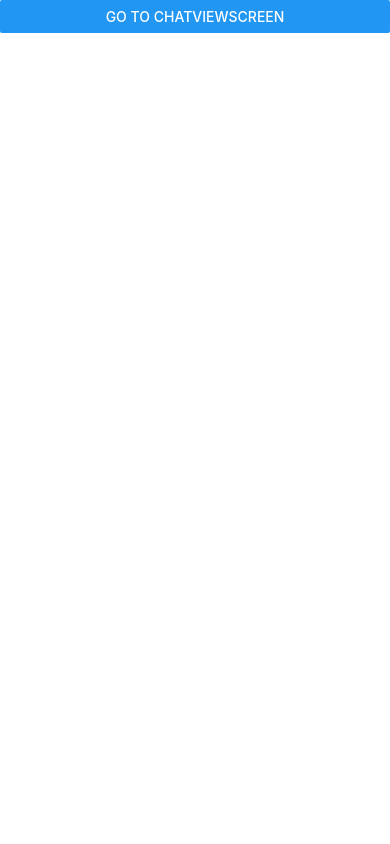
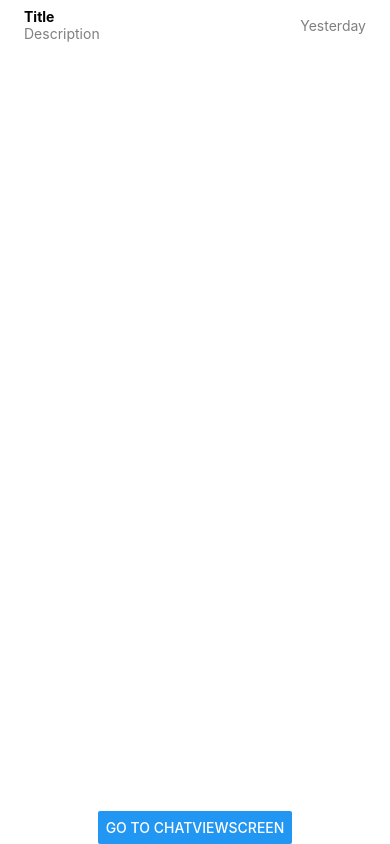
Before and after one commit to vnovick/whatsapp_workshop_2020, a React Native app: screen / in a window 390 px wide. Built offline with nearby package versions, Linux system fonts and the light colour scheme.

Commit message:
adding layout

```diff
--- a/App.js
+++ b/App.js
@@ -7,7 +7,13 @@
  */
 
 import React, {useState} from 'react';
-import {SafeAreaView, StyleSheet, Button, StatusBar} from 'react-native';
+import {
+  SafeAreaView,
+  StyleSheet,
+  Button,
+  StatusBar,
+  Platform,
+} from 'react-native';
 
 import ConvesationsScreen from './src/screens/Conversations';
 import ChatViewScreen from './src/screens/ChatViewScreen';
@@ -20,8 +26,10 @@ const App: () => React$Node = () => {
   }
   return (
     <>
-      <StatusBar barStyle="dark-content" />
-      <SafeAreaView>
+      <StatusBar
+        barStyle={Platform.OS === 'ios' ? 'dark-content' : 'light-content'}
+      />
+      <SafeAreaView style={styles.container}>
         {renderScreen()}
         <Button
           title={
@@ -41,6 +49,8 @@ const App: () => React$Node = () => {
 const styles = StyleSheet.create({
   container: {
     flex: 1,
+    justifyContent: 'center',
+    alignItems: 'center',
   },
 });
 
--- a/src/components/ChatItem.js
+++ b/src/components/ChatItem.js
@@ -1,6 +1,43 @@
 import React from 'react';
-import {View} from 'react-native';
+import {View, Text, StyleSheet} from 'react-native';
 
 export default ({title, description}) => {
-  return <View />;
+  return (
+    <View style={styles.chatItem}>
+      <View style={styles.content}>
+        <Text style={styles.title}>Title</Text>
+        <Text style={styles.label}>Description</Text>
+      </View>
+      <View style={styles.navLabel}>
+        <Text style={styles.label}>Yesterday</Text>
+      </View>
+    </View>
+  );
 };
+
+const styles = StyleSheet.create({
+  chatItem: {
+    height: 50,
+    flexDirection: 'row',
+    justifyContent: 'space-between',
+    alignItems: 'center',
+    marginRight: 24,
+    marginLeft: 24,
+  },
+  content: {
+    flex: 5,
+  },
+  navLabel: {
+    flex: 2,
+    alignItems: 'flex-end',
+  },
+  title: {
+    fontWeight: 'bold',
+  },
+  label: {
+    color: 'rgba(0,0,0,.5)',
+  },
+  arrow: {
+    color: 'rgba(0,0,0,.5)',
+  },
+});
--- a/src/components/Message.js
+++ b/src/components/Message.js
@@ -1,10 +1,29 @@
 import React from 'react';
-import {View, Text} from 'react-native';
+import {View, Text, StyleSheet} from 'react-native';
 
 export default ({message, userId}) => {
   return (
-    <View>
+    <View
+      style={[styles.message, userId !== 1 ? styles.incomingMessage : null]}>
       <Text>{message}</Text>
     </View>
   );
 };
+
+const styles = StyleSheet.create({
+  message: {
+    width: '70%',
+    margin: 10,
+    padding: 10,
+    borderColor: '#979797',
+    borderStyle: 'solid',
+    borderWidth: 1,
+    alignSelf: 'flex-end',
+    backgroundColor: '#E1FFC7',
+    borderRadius: 10,
+  },
+  incomingMessage: {
+    alignSelf: 'flex-start',
+    backgroundColor: '#FFFFFF',
+  },
+});
--- a/src/screens/ChatViewScreen.js
+++ b/src/screens/ChatViewScreen.js
@@ -1,6 +1,7 @@
 import React from 'react';
-import {View} from 'react-native';
+import {View, StyleSheet} from 'react-native';
 import Message from '../components/Message';
+import ApplicationStyles from '../styles/appstyles';
 
 const messages = [
   {
@@ -17,10 +18,14 @@ const messages = [
 
 export default () => {
   return (
-    <View>
+    <View style={styles.container}>
       {messages.map(message => (
         <Message key={message.id} {...message} />
       ))}
     </View>
   );
 };
+
+const styles = StyleSheet.create({
+  ...ApplicationStyles,
+});
--- a/src/screens/Conversations.js
+++ b/src/screens/Conversations.js
@@ -1,6 +1,8 @@
 import React from 'react';
-import {View} from 'react-native';
+import {View, StyleSheet} from 'react-native';
 import ChatItem from '../components/ChatItem';
+import ApplicationStyles from '../styles/appstyles';
+
 const chats = [
   {
     id: 1,
@@ -14,10 +16,14 @@ const chats = [
 
 export default () => {
   return (
-    <View>
+    <View style={styles.container}>
       {chats.map(chat => (
         <ChatItem key={chat.id} {...chat} />
       ))}
     </View>
   );
 };
+
+const styles = StyleSheet.create({
+  ...ApplicationStyles,
+});
--- /dev/null
+++ b/src/styles/appstyles.js
@@ -0,0 +1,6 @@
+export default {
+  container: {
+    flex: 1,
+    width: '100%',
+  },
+};
```
